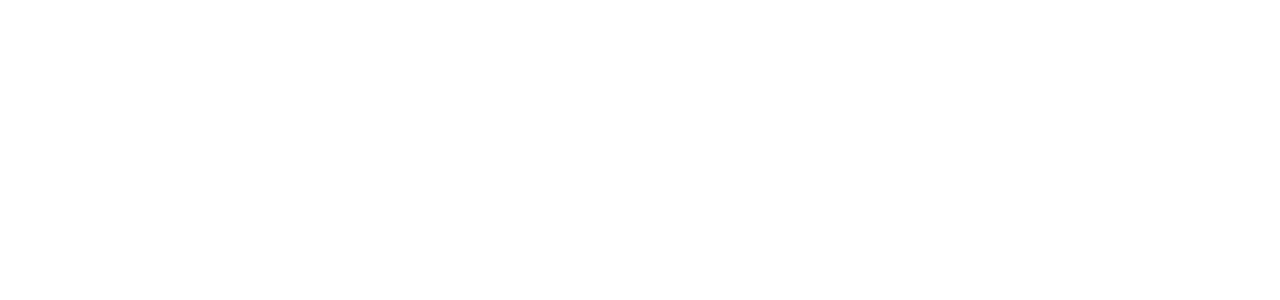
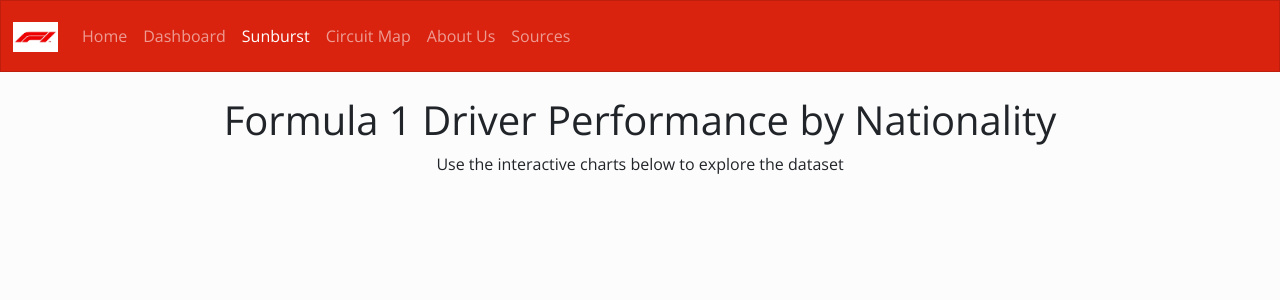
Before and after one commit to KevinPCarney/Project-3-Group-03, a Flask app: page /sunburst in a window 1280 px wide. Before the commit the part shown is empty. Shown: the top 300 px of the page. Run offline with Flask 3, Linux system fonts and the light colour scheme; some libraries are stand-ins or nearby versions.

Commit message:
Updated html

```diff
--- a/app/templates/home.html
+++ b/app/templates/home.html
@@ -23,7 +23,7 @@
     <nav class="navbar navbar-expand-lg bg-primary" data-bs-theme="dark">
         <div class="container-fluid">
             <!-- Having issue getting the logo image loading -->
-            <a class="navbar-brand" href="/"><img src="../images/logo.jpg" width="45", height="30"></a>
+            <a class="navbar-brand" href="/"><img src="../images/logo.jpg" onerror="this.onerror=null; this.remove()" width="45", height="30"></a>
             <ul class="navbar-nav me-auto">
                 <li class="nav-item">
                 <a class="nav-link active" href="/">Home</a>
--- a/app/templates/map.html
+++ b/app/templates/map.html
@@ -45,7 +45,7 @@
     <!-- NAVBAR -->
     <nav class="navbar navbar-expand-lg bg-primary" data-bs-theme="dark">
         <div class="container-fluid">
-            <a class="navbar-brand" href="/"><img src="../images/logo.jpg" width="45", height="30"></a>
+            <a class="navbar-brand" href="/"><img src="../images/logo.jpg" onerror="this.onerror=null; this.remove()" width="45", height="30"></a>
             <ul class="navbar-nav me-auto">
                 <li class="nav-item">
                 <a class="nav-link" href="/">Home</a>
--- a/app/templates/sources.html
+++ b/app/templates/sources.html
@@ -12,7 +12,7 @@
     <!-- NAVBAR -->
     <nav class="navbar navbar-expand-lg bg-primary" data-bs-theme="dark">
         <div class="container-fluid">
-            <a class="navbar-brand" href="/"><img src="../images/logo.jpg" width="45", height="30"></a>
+            <a class="navbar-brand" href="/"><img src="../images/logo.jpg" onerror="this.onerror=null; this.remove()" width="45", height="30"></a>
             <ul class="navbar-nav me-auto">
                 <li class="nav-item">
                 <a class="nav-link" href="/">Home</a>
--- a/app/templates/sunburst.html
+++ b/app/templates/sunburst.html
@@ -0,0 +1,75 @@
+<!DOCTYPE html>
+<html lang="en">
+
+<head>
+    <meta charset="UTF-8">
+    <meta name="viewport" content="width=device-width, initial-scale=1.0">
+    <meta http-equiv="X-UA-Compatible" content="ie=edge">
+    <title>Formula 1 Reference</title>
+
+    <!-- CSS -->
+    <link href="https://cdn.jsdelivr.net/npm/bootstrap@5.3.3/dist/css/bootstrap.min.css" rel="stylesheet" integrity="sha384-QWTKZyjpPEjISv5WaRU9OFeRpok6YctnYmDr5pNlyT2bRjXh0JMhjY6hW+ALEwIH" crossorigin="anonymous">
+    <link href="https://bootswatch.com/5/simplex/bootstrap.min.css", rel="stylesheet">
+    <link href="./static/css/static.css" rel="stylesheet">
+
+    <!-- JS IMPORTS - External Libraries -->
+    <script src="https://cdn.jsdelivr.net/npm/bootstrap@5.3.3/dist/js/bootstrap.bundle.min.js" integrity="sha384-YvpcrYf0tY3lHB60NNkmXc5s9fDVZLESaAA55NDzOxhy9GkcIdslK1eN7N6jIeHz" crossorigin="anonymous"></script>
+    <script src="https://d3js.org/d3.v7.min.js"></script>
+    <script src="https://cdn.plot.ly/plotly-latest.min.js"></script>
+</head>
+
+<body>
+    <!-- NAVBAR -->
+    <nav class="navbar navbar-expand-lg bg-primary" data-bs-theme="dark">
+        <div class="container-fluid">
+            <!-- Having issue getting the logo image loading -->
+            <a class="navbar-brand" href="/"><img src="../images/logo.jpg" onerror="this.onerror=null; this.remove()" width="45", height="30"></a>
+            <ul class="navbar-nav me-auto">
+                <li class="nav-item">
+                <a class="nav-link" href="/">Home</a>
+                </li>
+                <li class="nav-item">
+                <a class="nav-link" href="/dashboard">Dashboard</a>
+                </li>
+                <li class="nav-item">
+                <a class="nav-link active" href="/sunburst">Sunburst</a>
+                </li>
+                <li class="nav-item">
+                <a class="nav-link" href="/map">Circuit Map</a>
+                </li>
+                <li class="nav-item">
+                <a class="nav-link" href="/about_us">About Us</a>
+                </li>
+                <li class="nav-item">
+                <a class="nav-link" href="/sources">Sources</a>
+                </li>
+            </ul>
+        </div>
+    </nav>
+
+    <!-- add spacing -->
+    <br/>
+
+    <!-- Dashboard -->
+    <div class="container">
+        <div class="row">
+          <div class="col-md-12 text-center">
+            <h1>Formula 1 Driver Performance by Nationality</h1>
+            <p>Use the interactive charts below to explore the dataset</p>
+          </div>
+        </div>
+        <br>
+        <div class="row">
+            <div class="col-md-12 text-center">
+                <div id="sunburst-container"></div>
+            </div>
+        </div>
+    </div>
+
+     <br/>
+     <br/>
+
+     <script src="./static/js/sunburst.js"></script>
+</body>
+
+</html>
```
Also changed, not shown: app/templates/dashboard.html (+5 -3 lines), 1 other file.
